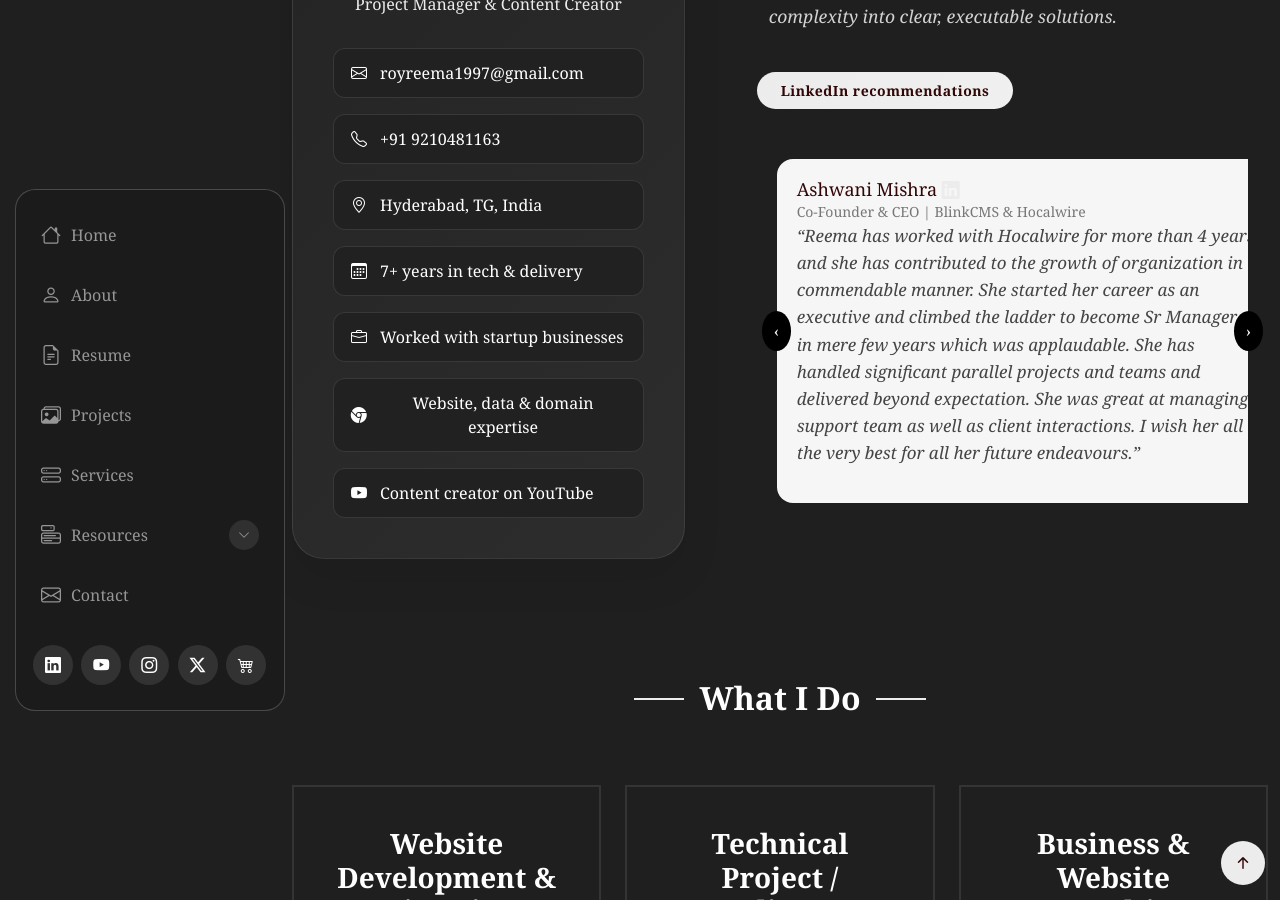
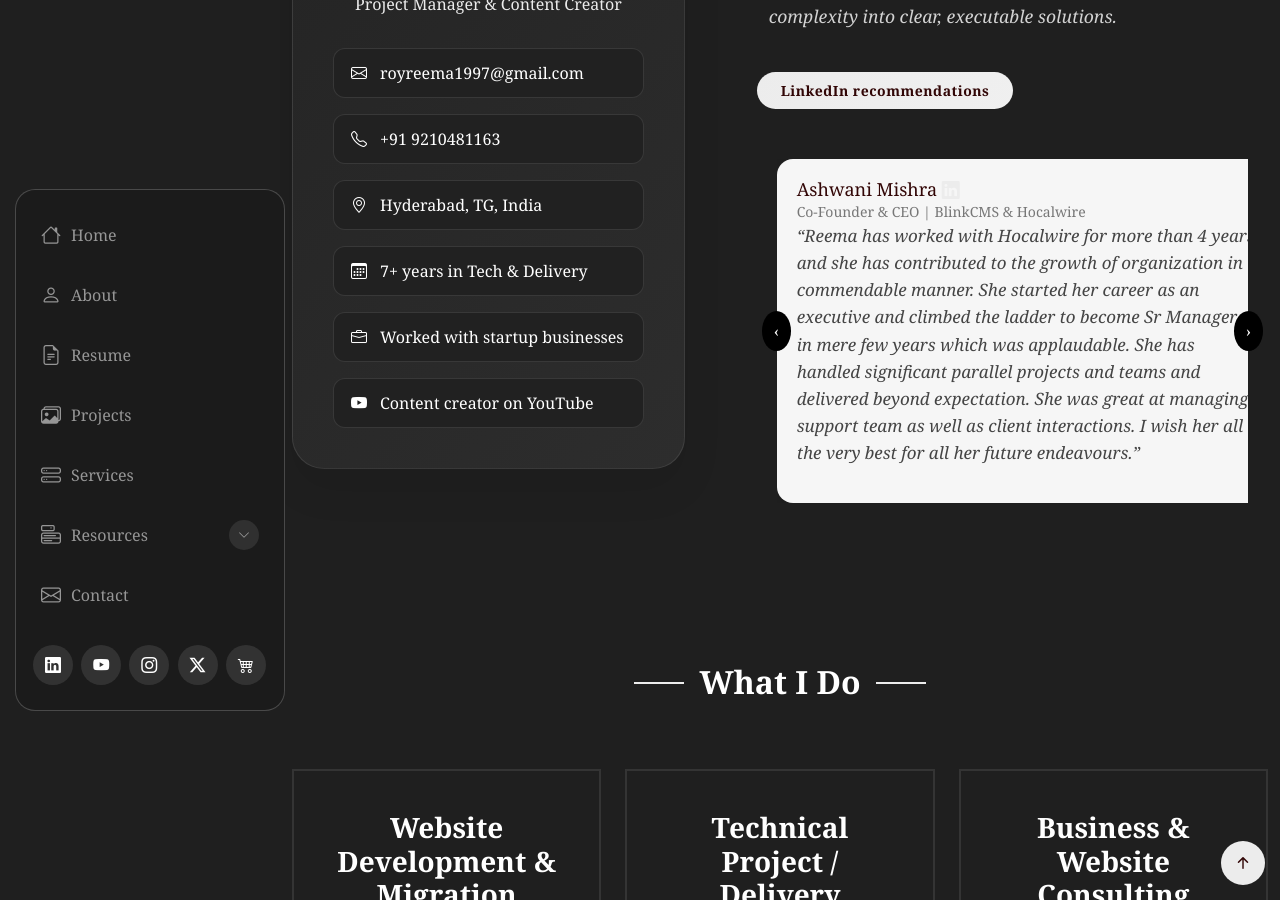
Before and after one commit to iamreemaroy/Reema-Roy, a Jekyll site: the page index.html, which Jekyll copies as it is, in a window 1280 px wide and 900 px high, scrolled down 1238 px. Built offline with Jekyll 4.4.1, drawn with Linux system fonts in a browser that asks for light colours.

Commit message:
Update index.html

```diff
--- a/index.html
+++ b/index.html
@@ -181,31 +181,27 @@
                 <p class="profession">Project Manager & Content Creator</p>
 
                 <div class="contact-links">
-                  <a href="mailto:marcus@example.com" class="contact-item">
+                  <a href="mailto:royreema1997@gmail.com" class="contact-item">
                     <i class="bi bi-envelope"></i>
                     royreema1997@gmail.com
                   </a>
-                  <a href="tel:+15551234567" class="contact-item">
+                  <a href="tel:+919210481163" class="contact-item">
                     <i class="bi bi-telephone"></i>
                     +91 9210481163
                   </a>
-                  <a href="#" class="contact-item">
+                  <a href="https://maps.app.goo.gl/fTu2UbxxFHztSjPc9" class="contact-item">
                     <i class="bi bi-geo-alt"></i>
                     Hyderabad, TG, India
                   </a>
-                  <a href="#" class="contact-item">
+                  <a href="/resume" class="contact-item">
                     <i class="bi bi-calendar3"></i>
-                    7+ years in tech & delivery
+                    7+ years in Tech & Delivery
                   </a>
-                  <a href="#" class="contact-item">
+                  <a href="/resume" class="contact-item">
                     <i class="bi bi-briefcase"></i>
                     Worked with startup businesses
                   </a>
-                  <a href="#" class="contact-item">
-                    <i class="bi bi-browser-chrome"></i>
-                    Website, data & domain expertise
-                  </a>
-                  <a href="#" class="contact-item">
+                  <a href="https://www.youtube.com/@iamreemaroy" class="contact-item">
                     <i class="bi bi-youtube"></i>
                     Content creator on YouTube
                   </a>
```
